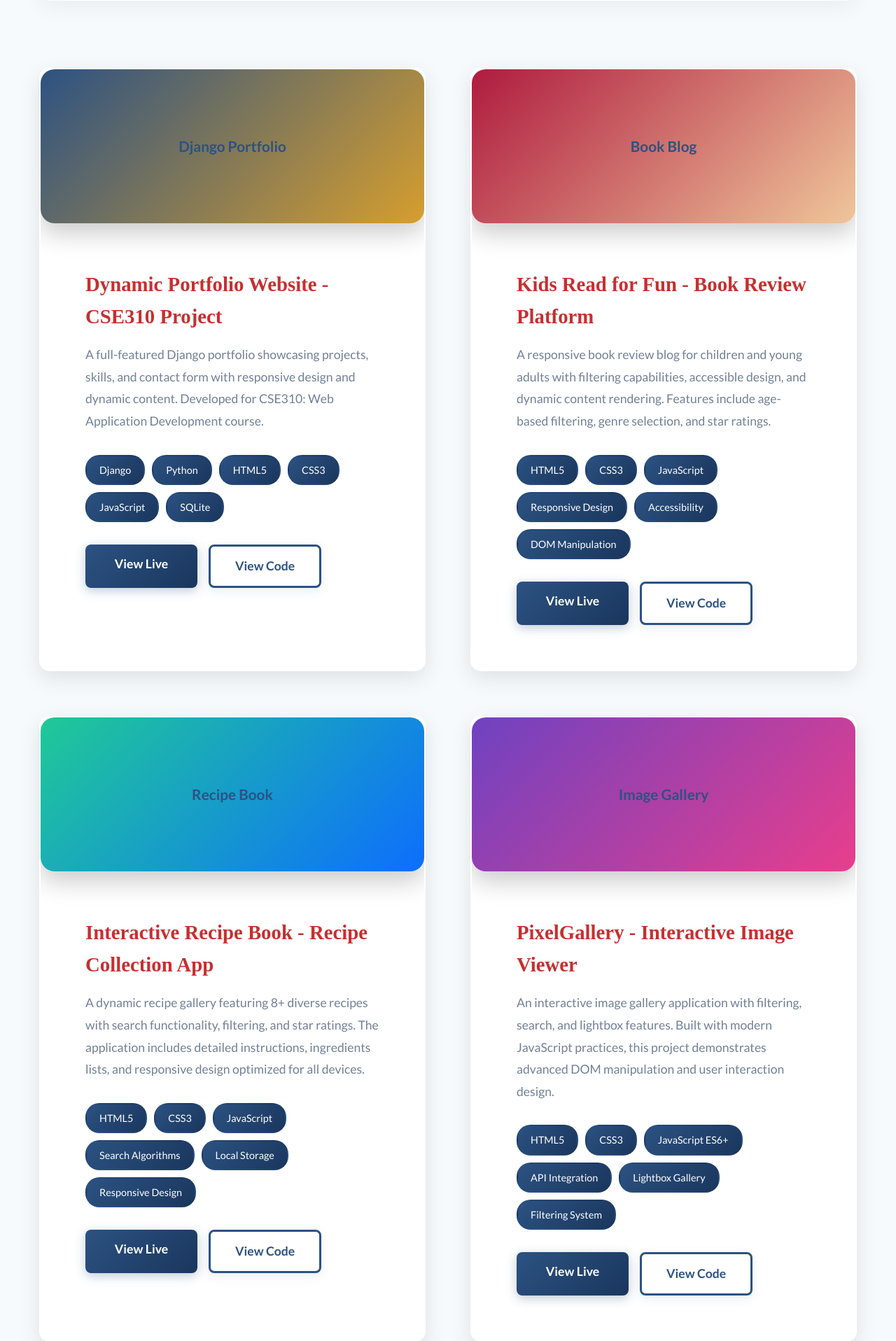
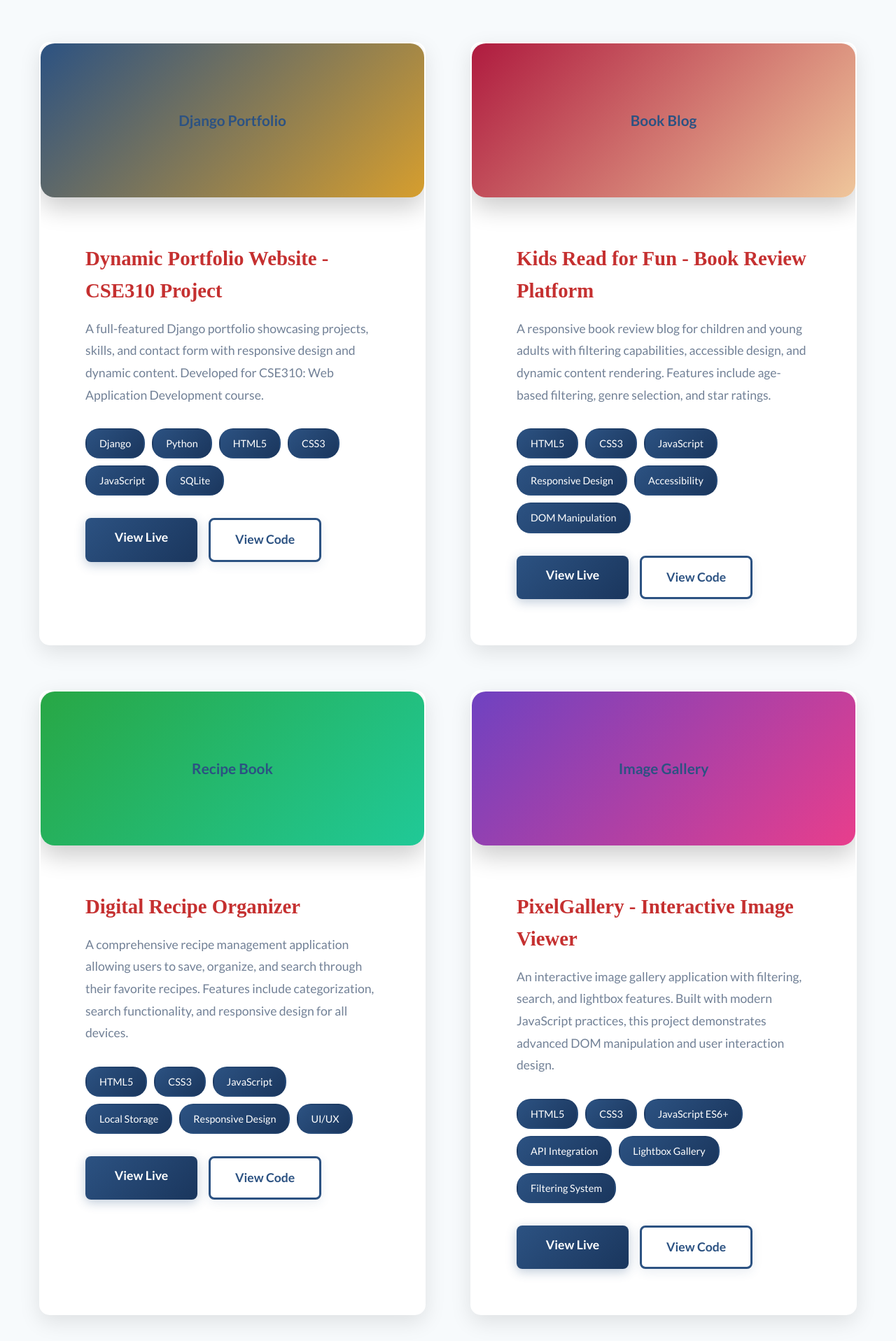
Before and after one commit to chisom035/portfolio_project, a Django app: template templates/portfolio/projects.html in a window 1280 px wide. Shown: the part 584-2500 px from the top of the page at 70% size. Run offline with Django 5.2, Linux system fonts and the light colour scheme; the template is opened without the code that fills it, so the values that code supplies are empty; parts of the project's set-up code (start-up, migrations or seed data) failed here and were passed over; some web fonts are replaced.

Commit message:
final edit

```diff
--- a/manage.py
+++ b/manage.py
@@ -1,3 +1,4 @@
+#!/usr/bin/env python
 """Django's command-line utility for administrative tasks."""
 import os
 import sys
@@ -15,5 +16,7 @@ def main():
             "forget to activate a virtual environment?"
         ) from exc
     execute_from_command_line(sys.argv)
+
+
 if __name__ == '__main__':
     main()
--- a/templates/portfolio/projects.html
+++ b/templates/portfolio/projects.html
@@ -7,7 +7,7 @@
     <div class="container">
         <div class="page-header">
             <h1>My Projects</h1>
-            <p>A collection of my work showcasing full-stack development skills and real-world applications</p>
+            <p>A collection of my work showcasing development skills and real-world applications</p>
         </div>
 
         <div class="filter-buttons">
@@ -65,30 +65,30 @@
                 </div>
             </div>
 
-            <!-- Project 3: Recipe Book -->
+            <!-- Project 3: Recipe Book Project -->
             <div class="project-card" data-category="web javascript frontend">
-                <div class="project-image" style="background: linear-gradient(135deg, #20c997, #0d6efd);">
+                <div class="project-image" style="background: linear-gradient(135deg, #28a745, #20c997);">
                     Recipe Book
                 </div>
                 <div class="project-content">
-                    <h3>Interactive Recipe Book - Recipe Collection App</h3>
-                    <p>A dynamic recipe gallery featuring 8+ diverse recipes with search functionality, filtering, and star ratings. The application includes detailed instructions, ingredients lists, and responsive design optimized for all devices.</p>
+                    <h3>Digital Recipe Organizer</h3>
+                    <p>A comprehensive recipe management application allowing users to save, organize, and search through their favorite recipes. Features include categorization, search functionality, and responsive design for all devices.</p>
                     <div class="project-tech">
                         <span class="tech-tag">HTML5</span>
                         <span class="tech-tag">CSS3</span>
                         <span class="tech-tag">JavaScript</span>
-                        <span class="tech-tag">Search Algorithms</span>
                         <span class="tech-tag">Local Storage</span>
                         <span class="tech-tag">Responsive Design</span>
+                        <span class="tech-tag">UI/UX</span>
                     </div>
                     <div class="project-links">
-                        <a href="https://github.com/chisom035/wdd131/tree/main/recipes" class="btn btn-primary" target="_blank">View Live</a>
-                        <a href="https://github.com/chisom035/wdd131/tree/main/recipes" class="btn btn-secondary" target="_blank">View Code</a>
+                        <a href="https://github.com/chisom035/recipe-book" class="btn btn-primary" target="_blank">View Live</a>
+                        <a href="https://github.com/chisom035/recipe-book" class="btn btn-secondary" target="_blank">View Code</a>
                     </div>
                 </div>
             </div>
 
-
+            <!-- Project 4: Cool Pic Project -->
             <div class="project-card" data-category="web javascript frontend">
                 <div class="project-image" style="background: linear-gradient(135deg, #6f42c1, #e83e8c);">
                     Image Gallery
@@ -112,28 +112,6 @@
             </div>
 
 
-            <div class="project-card" data-category="django web">
-                <div class="project-image" style="background: linear-gradient(135deg, #fd7e14, #ffc107);">
-                    Coming Soon
-                </div>
-                <div class="project-content">
-                    <h3>Full-Stack E-Commerce Platform</h3>
-                    <p>Currently in development: A complete e-commerce solution with user authentication, product management, shopping cart, and payment processing. Built with Django REST Framework and React.</p>
-                    <div class="project-tech">
-                        <span class="tech-tag">Django REST</span>
-                        <span class="tech-tag">React</span>
-                        <span class="tech-tag">PostgreSQL</span>
-                        <span class="tech-tag">JWT Auth</span>
-                        <span class="tech-tag">Stripe API</span>
-                        <span class="tech-tag">Docker</span>
-                    </div>
-                    <div class="project-links">
-                        <a href="#" class="btn btn-primary" style="opacity: 0.7;">In Development</a>
-                        <a href="https://github.com/chisom035" class="btn btn-secondary" target="_blank">GitHub</a>
-                    </div>
-                </div>
-            </div>
-        </div>
 
         <div class="back-to-home">
             <a href="{% url 'home' %}" class="btn btn-secondary">← Back to Home</a>
@@ -144,16 +122,16 @@
 
 {% block extra_js %}
 <script>
-
+    // Project filtering functionality
     document.addEventListener('DOMContentLoaded', function() {
         const filterButtons = document.querySelectorAll('.filter-btn');
         const projectCards = document.querySelectorAll('.project-card');
 
         filterButtons.forEach(button => {
             button.addEventListener('click', () => {
-
+                // Remove active class from all buttons
                 filterButtons.forEach(btn => btn.classList.remove('active'));
-
+                // Add active class to clicked button
                 button.classList.add('active');
 
                 const filter = button.getAttribute('data-filter');
@@ -172,6 +150,15 @@
                 });
             });
         });
+
+
+        const githubLinks = document.querySelectorAll('a[href="https://github.com/chisom035"]');
+        githubLinks.forEach(link => {
+            if (link.textContent === 'View Code' || link.textContent === 'GitHub') {
+
+                link.href = 'https://github.com/chisom035';
+            }
+        });
     });
 </script>
 {% endblock %}
```
Also changed, not shown: portfolio/views.py (+5 -4 lines), static/css/style.css (+17 -16 lines), static/js/main.js (+21 -20 lines), templates/portfolio/index.html (+5 -5 lines).
